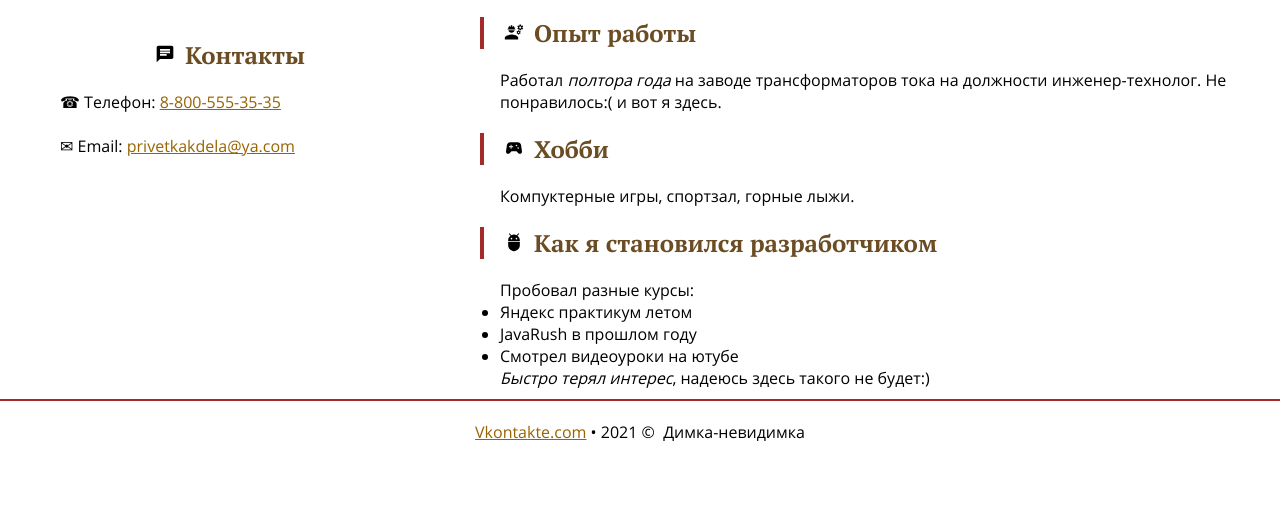
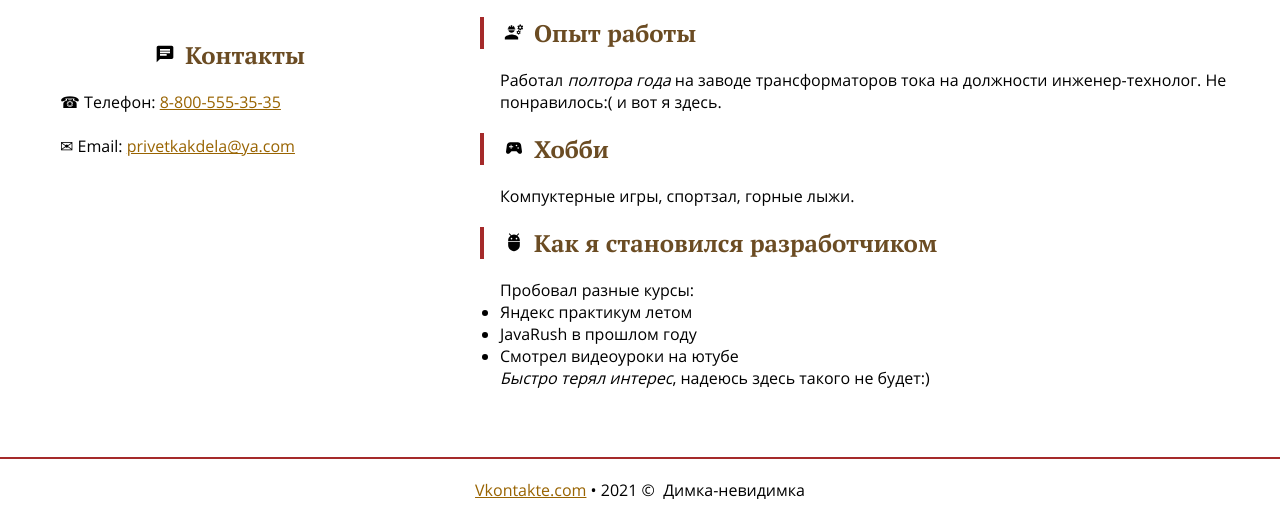
Before and after one commit to WenDoge/site-module-3-Vasilyev, a plain HTML site: page index.html in a window 1280 px wide. Shown: the part 337-858 px from the top of the page. Before the commit the page ends 800 px from the top, so only its background shows below. Drawn offline with Linux system fonts and the light colour scheme.

Commit message:
fixed footer position

```diff
--- a/styles/style.css
+++ b/styles/style.css
@@ -15,7 +15,9 @@
     padding: 0;
     font-size: 16px;
 }
-
+body{
+    font-family:'OpenSans Regular', Helvetica, Arial, sans-serif;
+}
 header{
     padding: 25px 0;
     border-bottom: 2px solid orange;
@@ -39,12 +41,12 @@ header{
     background-color: rgba(32, 32, 151, 0.356);
     transition-duration: .5s;
 }
-body{
-    font-family:'OpenSans Regular', Helvetica, Arial, sans-serif;
-}
 .main-wrapper{
     display:flex;
+    height: 90vh;
+    justify-content: center;
 }
+
 .main-wrapper__block{
     min-width: 400px;
     padding: 10px 20px;
```
